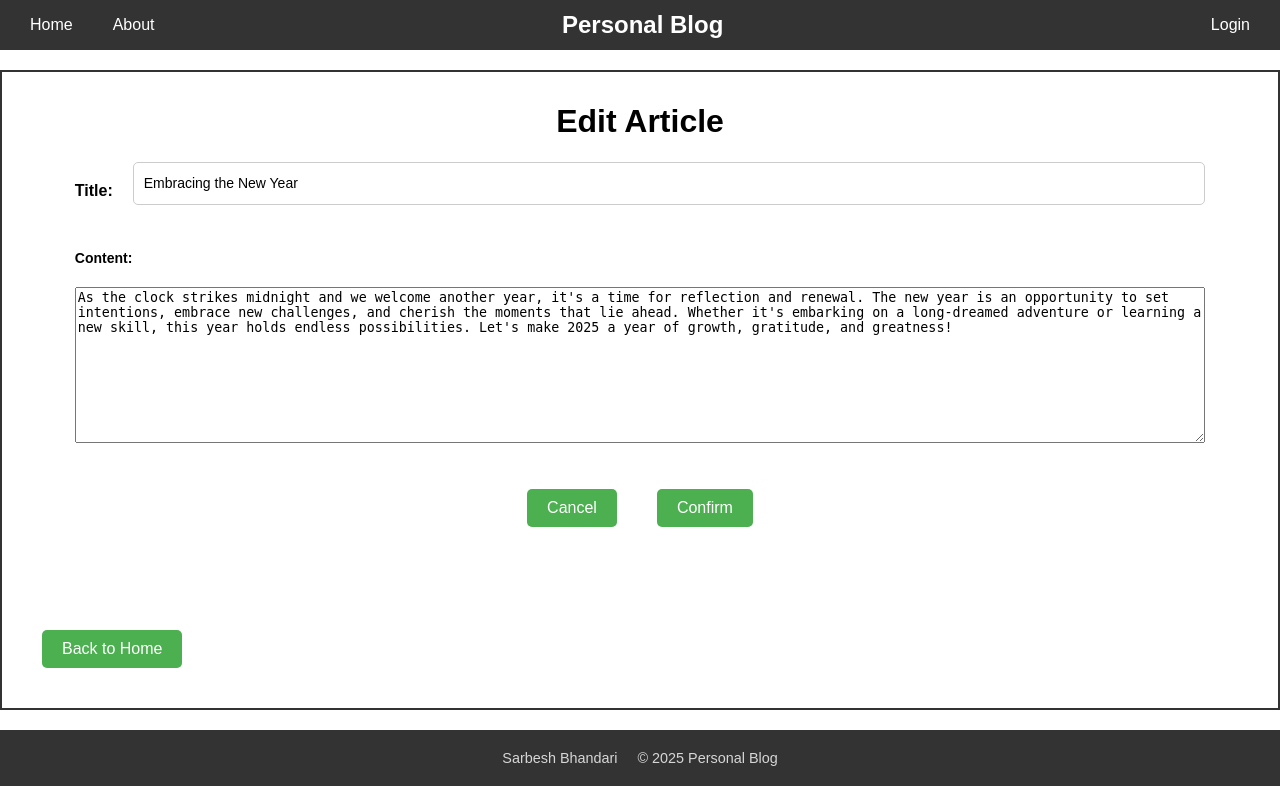
After one commit to hinexwdrms/learningWithProjects, a Flask app: page /edit/1 in a window 1280 px wide. The commit adds this page. Run offline with Flask 3, Linux system fonts and the light colour scheme.

Commit message:
Functional PersonalBlog
added all the features.
My css is horrible tho :)

```diff
--- a/PersonalBlog/app.py
+++ b/PersonalBlog/app.py
@@ -1,10 +1,11 @@
 from flask import Flask, render_template, request, redirect, url_for, session
 import json
 import os
+from datetime import date
 
 app = Flask(__name__)
 
-app.secret_key = "sarbesh"
+app.secret_key = os.urandom(24)
 ADMIN_USERNAME = "sarbesh"
 ADMIN_PASSWORD = "sarbesh123"
 
@@ -56,7 +57,7 @@
             return redirect(url_for('home')) # Redirect to main page
 
         else:
-            return "Invalid credentials. Please try again."
+            return redirect(url_for('login')) # Redirect to login page if login fails
 
 
 @app.route('/logout')
@@ -87,6 +88,94 @@
     return render_template("article.html", article=article, logged_in=session.get("logged_in", False))
 
 
+#admin routes
+
+@app.route('/new_article', methods=['POST', 'GET'])
+
+def new_article():
+    if request.method == 'POST':
+        title = request.form.get('title')
+        content = request.form.get('content')
+        date_today = str(date.today())
+
+        # Load existing articles
+        articles = load_articles()
+
+        # Generate a new ID for the article
+        new_id = max(article["id"] for article in articles) + 1 if articles else 1 #w
+
+        # Create the new article
+        new_article = {
+            "id": new_id,
+            "title": title,
+            "content": content,
+            "date": date_today,
+        }
+
+        # Append the new article to the articles list
+        articles.append(new_article)
+
+        # Save the updated articles list to the JSON file
+        base_dir = os.path.dirname(__file__)  # Get the directory of the current script
+        file_path = os.path.join(base_dir, 'articles.json')  # Construct the full path
+        with open(file_path, "w") as file:
+            json.dump(articles, file, indent=4)
+
+        # Redirect to the home page
+        return redirect(url_for('home'))
+
+    return render_template('new_article.html', logged_in=session.get("logged_in", False))
+
+
+@app.route('/delete/<int:article_id>', methods=['POST'])
+
+def delete_article(article_id):
+    # Load existing articles
+    articles = load_articles()
+
+    # Find the article by ID and remove it from the list. (writing every article except the id)
+    articles = [article for article in articles if article["id"] != article_id]
+
+    # Save the updated list to the JSON file
+    base_dir = os.path.dirname(__file__)  # Get the directory of the current script
+    file_path = os.path.join(base_dir, 'articles.json')  # Construct the full path
+    with open(file_path, "w") as file:
+        json.dump(articles, file, indent=4)
+
+    # Redirect to the home page after deletion
+    return redirect(url_for('home'))
+
+
+@app.route("/edit/<int:article_id>",methods = ['GET','POST'])
+
+def edit_article(article_id):
+    # Load existing articles
+    articles = load_articles()
+    article = next((a for a in articles if a["id"] == article_id),None)
+
+    if not article:
+        return "Sorry we encountered some error while fetching the article. 404"
+
+    if request.method == 'POST':
+        title = request.form.get('title')
+        content = request.form.get('content')
+        date_today = str(date.today())
+
+        # Update the article with the new data
+        article["title"] = title
+        article["content"] = content
+        article["date"] = date_today
+
+        # Save the updated articles list to the JSON file
+        base_dir = os.path.dirname(__file__)
+        filepath = os.path.join(base_dir, 'articles.json')
+        with open (filepath, 'w') as file:
+            json.dump(articles, file, indent=4)
+
+        return redirect(url_for('view_article', article_id = article_id)) #url_for to redirect :)
+
+    return render_template('edit_article.html', article = article ,logged_in = session.get("logged_in", False))
+
 
 if __name__ == '__main__':
     app.run(debug=True)
--- a/PersonalBlog/articles.json
+++ b/PersonalBlog/articles.json
@@ -15,6 +15,12 @@
         "id": 3,
         "title": "Rediscovering Joy in Simple Things",
         "date": "2025-01-03",
-        "content": "In a fast-paced world, it's easy to overlook the simple joys that surround us. A warm cup of tea on a chilly morning, the laughter of loved ones, or the beauty of a sunset—these moments remind us of life's true treasures. Take a moment today to pause, breathe, and appreciate the small blessings that bring light to our lives. Happiness, after all, often resides in the simplest of things."
+        "content": "In a fast-paced world, it's easy to overlook the simple joys that surround us. A warm cup of tea on a chilly morning, the laughter of loved ones, or the beauty of a sunset\u00e2\u20ac\u201dthese moments remind us of life's true treasures. Take a moment today to pause, breathe, and appreciate the small blessings that bring light to our lives. Happiness, after all, often resides in the simplest of things."
+    },
+    {
+        "id": 4,
+        "title": "Edit article function",
+        "content": "Im trying to implement the edit article function. Does it work? Yes it does!\r\nLets try once more!",
+        "date": "2025-01-14"
     }
 ]
--- a/PersonalBlog/static/styles.css
+++ b/PersonalBlog/static/styles.css
@@ -80,6 +80,7 @@
     padding: 10px; /* Add padding for internal spacing */
     box-sizing: border-box; /* Include padding in height/width calculation */
     max-width: 1400px; /* Prevent overly wide content */
+    overflow-y: scroll; /* Ensure vertical scrolling  ----------cool-------- */
 }
 
 
@@ -292,6 +293,7 @@
     margin-right: auto;
     margin-bottom: 30px;
     margin-left: 30px;
+    margin-top: auto;
     cursor: pointer; /* Add pointer for better UX */
     text-align: center;
     width: fit-content; /* Auto-adjust width to content */
@@ -319,3 +321,92 @@
 .new-article-button:hover {
     background-color: #45a049;
 }
+
+/* Edit Article Page & New Article Page*/
+
+.new-article {
+    display: flex;
+    justify-content: center;
+    align-items: center;
+    flex-direction: column;
+}
+
+.new-article form {
+    display: flex;
+    justify-content: center;
+    align-items: center;
+    flex-direction: column;
+    width: 90%;
+}
+
+.title-group {
+    display: flex;
+    flex-direction: row;
+    margin-bottom: 15px;
+    width: 100%; /* Ensure fields are aligned */
+}
+
+.title-group label {
+    margin-right: 20px;
+}
+
+.content-group {
+    display: flex;
+    flex-direction: column;
+    padding: 10px;
+    width: 100%; /* Ensure full width */
+    font-size: 14px;
+}
+
+.content-group textarea {
+    height: 150px;
+}
+
+.article-submit-button {
+    background-color: #4CAF50;
+    color: white;
+    padding: 10px 20px;
+    border: none;
+    border-radius: 5px;
+    font-size: 16px;
+    cursor: pointer; /* Add pointer for better UX */
+    transition: background-color 0.3s; /* Smooth hover effect */
+
+}
+
+.edit-article {
+    display: flex;
+    flex-direction: column;
+    justify-content: center;
+    align-items: center;
+}
+
+.edit-article form {
+    display: flex;
+    justify-content: center;
+    align-items: center;
+    flex-direction: column;
+    width: 90%;
+}
+
+
+.edit-buttons{
+    display: flex;
+    justify-content: center;
+    align-items: center;
+    flex-direction: row;
+    width: 100%;
+}
+
+.edit-button {
+    text-decoration: none;
+    background-color: #4CAF50;
+    color: white;
+    padding: 10px 20px;
+    border: none;
+    border-radius: 5px;
+    font-size: 16px;
+    cursor: pointer; /* Add pointer for better UX */
+    transition: background-color 0.3s; /* Smooth hover effect */
+    margin: 20px;
+}
--- a/PersonalBlog/templates/article.html
+++ b/PersonalBlog/templates/article.html
@@ -19,7 +19,10 @@
         <a href="/home" class="home-button">Back to Home</a>
     {% if logged_in %}
         <a href="/edit/{{ article.id }}" class="article-admin-button">Edit Article</a>
-        <a href="/delete/{{ article.id }}" class="article-admin-button">Delete Article</a>
+        <!-- Delete Article button should be a form that submits a POST request -->
+        <form action="/delete/{{ article.id }}" method="POST" style="display: inline;">
+            <button type="submit" class="article-admin-button">Delete Article</button>
+        </form>
     {% endif %}
     </div>
     {% endblock %}
--- /dev/null
+++ b/PersonalBlog/templates/edit_article.html
@@ -0,0 +1,31 @@
+<!DOCTYPE html>
+<html lang="en">
+<head>
+    <meta charset="UTF-8">
+    <title>Edit Article</title>
+    <link rel="stylesheet" href="{{url_for('static', filename='styles.css')}}">
+</head>
+<body>
+    {% extends "main.html" %}
+    {% block content %}
+    <div class="edit-article">
+        <h1>Edit Article</h1>
+        <form action="/edit/{{article.id}}" method="POST">
+            <div class = "title-group">
+                <label for="title">Title:</label><br>
+                <input type="text" id="title" name="title" value = "{{article.title}}"><br>
+            </div>
+            <div class = "content-group">
+                <label for="content">Content:</label><br>
+                <textarea id="content" name="content">{{article.content}}</textarea><br>
+            </div>
+            <div class = "edit-buttons">
+            <a href="/article/{{ article.id }}" class="edit-button">Cancel</a>
+            <input type="submit" value="Confirm" class="edit-button">
+            </div>
+        </form>
+    </div>
+    <a href="/home" class="home-button">Back to Home</a>
+    {% endblock %}
+</body>
+</html>
--- a/PersonalBlog/templates/home.html
+++ b/PersonalBlog/templates/home.html
@@ -21,7 +21,7 @@
         {% endfor %}
     </ul>
     {% if logged_in %}
-        <a href="/new-article" class="new-article-button">Create a new article</a>
+        <a href="/new_article" class="new-article-button">Create a new article</a>
     {% endif %}
     {% endblock %}
 </body>
```
Also changed, not shown: PersonalBlog/templates/new_article.html (added, +27 -0 lines).
